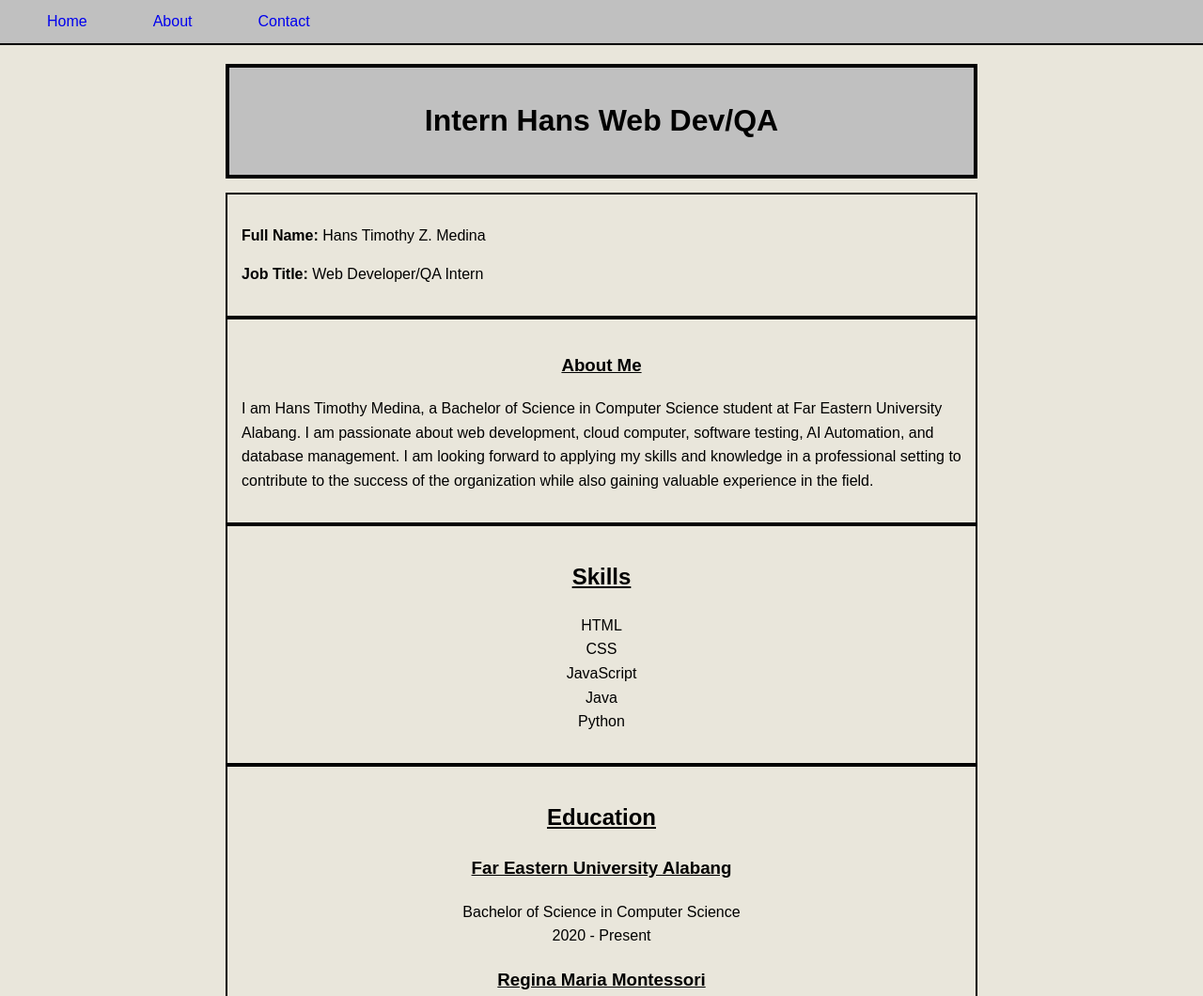
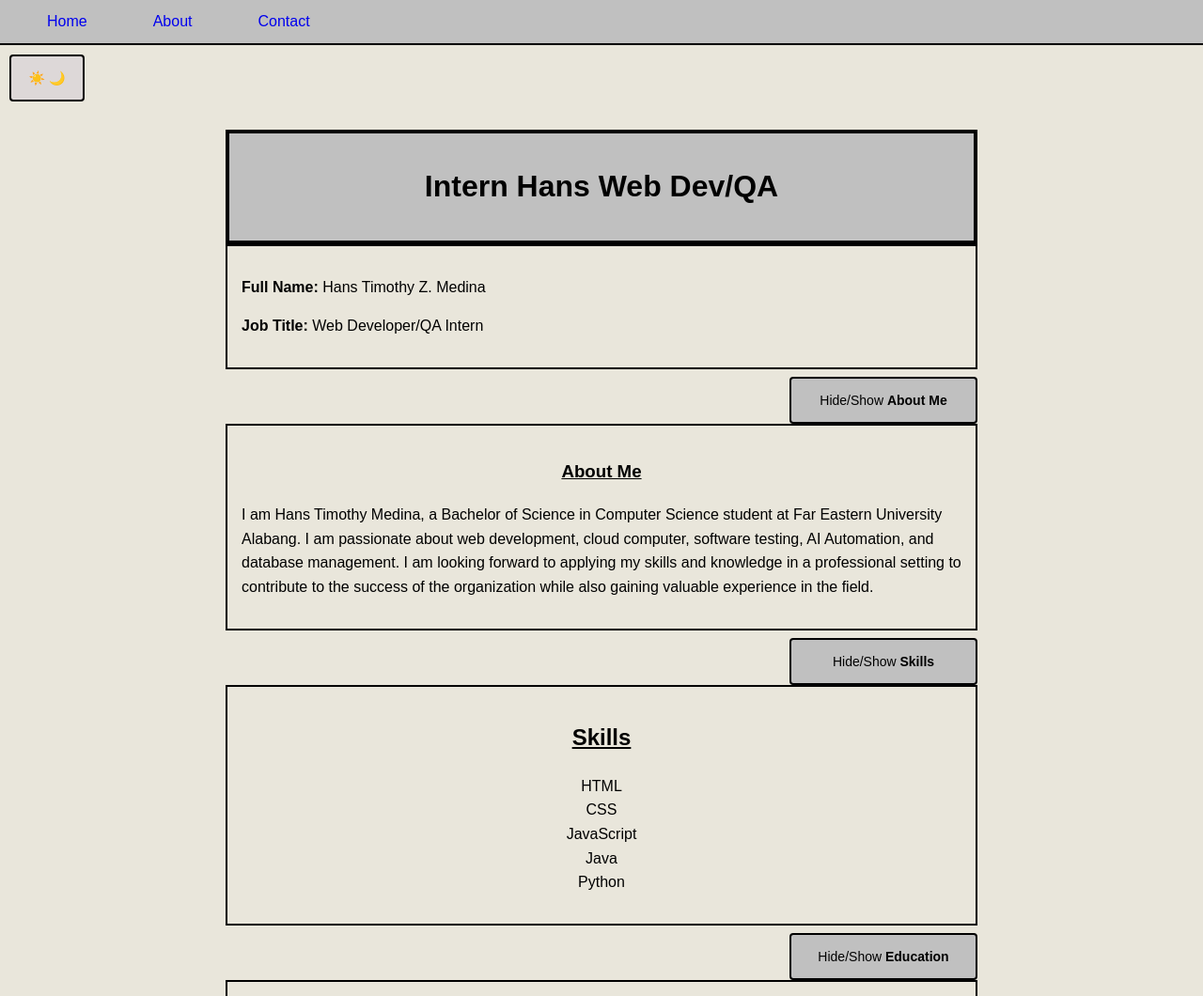
Before and after one commit to Medinaaa27/intern-cv-Hans, a plain HTML site: page index.html in a window 1280 px wide. Shown: the top 1060 px of the page at 94% size. Drawn offline with Linux system fonts and the light colour scheme.

Commit message:
Task 3: Added JavaScript Functions

```diff
--- a/index.html
+++ b/index.html
@@ -3,8 +3,9 @@
 <head>
     <meta charset="UTF-8">
     <meta name="viewport" content="width=device-width, initial-scale=1.0">
-    <title>Task 1 & 2</title>
+    <title>Task 1, 2 & 3</title>
     <link rel="stylesheet" href="style.css">
+    <script src="script.js"></script>
 </head>
 <body>
     <nav class = "topnav">
@@ -14,15 +15,17 @@
             <li><a href="#">Contact</a></li>
         </ul>
     </nav>
+    <button class="darkmode" onclick="myFunction()">☀️ 🌙</button>
     <main>
         <header>
-            <h1>Intern Hans Web Dev/QA</h1>
+            <h1 id="heading">Intern Hans Web Dev/QA</h1>
         </header>
-
                 <section>
                     <p><b>Full Name: </b> Hans Timothy Z. Medina</p>
                     <p><b>Job Title: </b> Web Developer/QA Intern</p>
                 </section>
+        <button class="hiding" onclick="toggleSection('section1')">Hide/Show <b>About Me</b></button>
+        <div id="section1">
             <section>
                 <h3>About Me</h3>
                 <p>I am Hans Timothy Medina, a Bachelor of Science in Computer Science student at Far Eastern University Alabang. I am passionate
@@ -31,6 +34,9 @@
                     experience in the field.
                 </p>
             </section>
+        </div>
+        <button class="hiding" onclick="toggleSection('section2')">Hide/Show <b>Skills</b></button>
+        <div id="section2">
             <section>
                 <h2>Skills</h2>
                 <nav>
@@ -43,6 +49,9 @@
                 </ul>
                 </nav>
             </section>
+        </div>
+        <button class="hiding" onclick="toggleSection('section3')">Hide/Show <b>Education</b></button>
+        <div id="section3">
             <section>
                 <h2>Education</h2>
                 <article>
@@ -64,7 +73,10 @@
                 </nav>
                 </article>
             </section>
+        </div>
 
+        <button class="hiding" onclick="toggleSection('section4')">Hide/Show <b>Experience</b></button>
+        <div id="section4">
             <section>
                 <h2>Experience</h2>
                 <article>
@@ -84,6 +96,7 @@
                     </nav>
                 </article>
             </section>
+        </div>
     </main>
     <footer>
         <nav>
--- /dev/null
+++ b/script.js
@@ -0,0 +1,13 @@
+function toggleSection(id){
+  var x = document.getElementById(id);
+  if (x.style.display === "none") {
+    x.style.display = "block";
+  } else {
+    x.style.display = "none";
+  }
+}
+
+function myFunction() {
+   var element = document.body;
+   element.classList.toggle("dark-mode");
+}
--- a/style.css
+++ b/style.css
@@ -7,11 +7,16 @@ body {
     font-family: Arial, Helvetica, sans-serif;
     line-height: 1.6;
     background-color: #E9E6DB;
+    display: flex;
+    flex-direction: column;
+    min-height: 100vh;
 }
 
 main{
     max-width: 800px;
     margin: 0 auto;
+    flex: 1;
+    width: 100%;
 }
 
 header{
@@ -21,7 +26,8 @@ header{
     text-align: center;
     padding: 10px;
     margin-top: 20px;
-    margin-bottom: 15px;
+    margin-bottom: 1
+    5px;
 }
 
 section{
@@ -81,3 +87,61 @@ footer{
     background-color: transparent;
     margin-left: 40px;
 }
+
+/* Dark Mode */
+
+.dark-mode {
+  background-color: #222831;
+  color: white;
+}
+
+.dark-mode footer {
+  background-color: #C0C0C0;
+  color: black;
+  border-top: 2px solid black;
+}
+
+.dark-mode footer a {
+  color: blue;
+}
+
+.dark-mode .footerstyle li {
+  background-color: #C0C0C0;
+  color: black;
+}
+
+.darkmode{
+    background-color: #ddd8d8;
+    border: 2px solid black;
+    padding: 15px;
+    margin-top: 8px;
+    text-align: center;
+    display: block;
+    border-radius: 4px;
+    cursor: pointer;
+    width: 100%;
+    max-width: 80px;
+    margin: 10px;
+    font-size: 14px;
+    font-family: Arial, Helvetica, sans-serif;
+}
+
+/* Hide Button */
+.hiding {
+  background-color: #C0C0C0;
+  border: 2px solid black;
+  padding: 15px;
+  margin-top: 8px;
+  text-align: center;
+  display: block;
+  border-radius: 4px;
+  cursor: pointer;
+  width: 100%;
+  max-width: 200px;
+  margin-left: auto;
+  font-size: 14px;
+  font-family: Arial, Helvetica, sans-serif;
+}
+.hiding:hover {
+  background-color: #A9A9A9;
+}
```
Also changed, not shown: 1 other file. Lines whose indentation alone changed are shown as unchanged.
